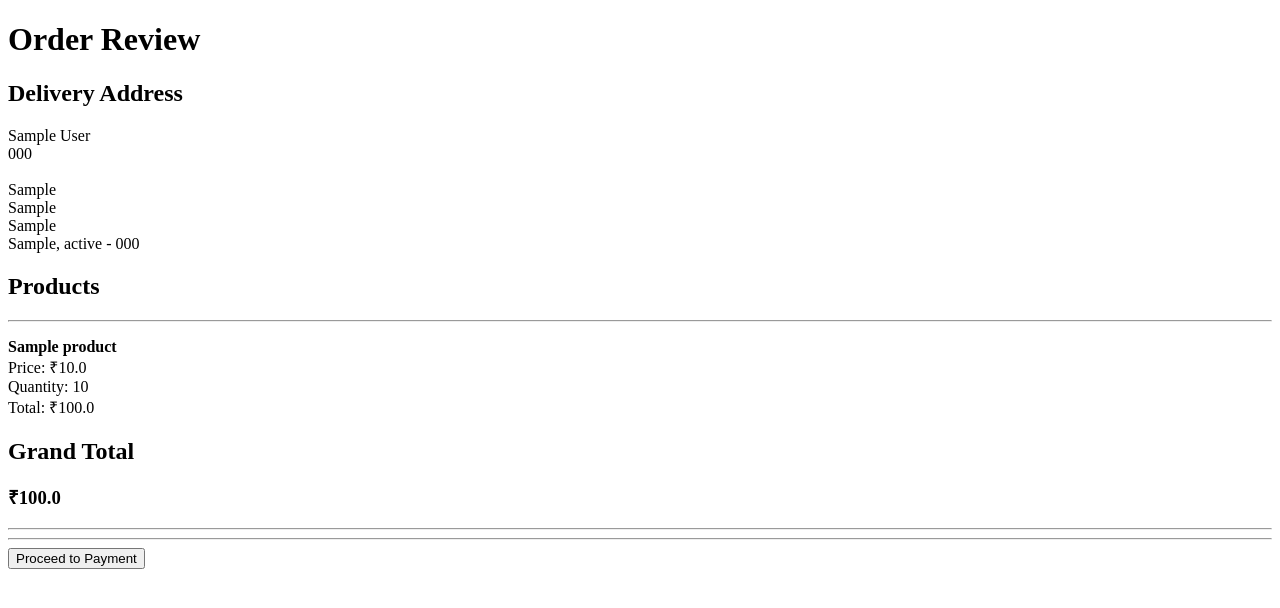
After one commit to devopsbyb/ShopSphere, a Flask app: page /order-review in a window 1280 px wide. The commit adds this page. Shown: the top 608 px of the page. Run offline with Flask 3, Linux system fonts and the light colour scheme; the visitor is signed in with stand-in values (Sample User, id 1); tables that the repository leaves empty hold one stand-in row (values such as "Sample post").

Commit message:
feat: implement checkout, payment simulation, and order management

```diff
--- a/app/routes.py
+++ b/app/routes.py
@@ -1,6 +1,7 @@
-from flask import render_template, request, redirect, session
-from werkzeug.security import generate_password_hash, check_password_hash
-from models import db, User, Product, Cart,Address
+from flask import redirect, render_template, request, session
+from werkzeug.security import check_password_hash, generate_password_hash
+
+from models import Address, Cart, Product, User, Order, OrderItem, db
 
 
 def register_routes(app):
@@ -90,9 +91,7 @@ def register_routes(app):
             return redirect("/login")
 
         cart_items = Cart.query.filter_by(user_id=session["user_id"]).all()
-
         valid_cart_items = [item for item in cart_items if item.product]
-
         total = sum(item.product.price * item.quantity for item in valid_cart_items)
 
         return render_template(
@@ -112,9 +111,9 @@ def register_routes(app):
             return redirect("/cart")
 
         if cart_item.quantity > 1:
-           cart_item.quantity -= 1
+            cart_item.quantity -= 1
         else:
-          db.session.delete(cart_item)
+            db.session.delete(cart_item)
 
         db.session.commit()
         return redirect("/cart")
@@ -175,3 +174,170 @@ def register_routes(app):
         addresses = Address.query.filter_by(user_id=session["user_id"]).all()
 
         return render_template("addresses.html", addresses=addresses)
+
+    @app.route("/delete-address/<int:address_id>", methods=["POST"])
+    def delete_address(address_id):
+        if "user_id" not in session:
+            return redirect("/login")
+
+        address = Address.query.get_or_404(address_id)
+
+        if address.user_id != session["user_id"]:
+            return redirect("/addresses")
+
+        db.session.delete(address)
+        db.session.commit()
+
+        return redirect("/addresses")
+
+    @app.route("/edit-address/<int:address_id>", methods=["GET", "POST"])
+    def edit_address(address_id):
+        if "user_id" not in session:
+            return redirect("/login")
+
+        address = Address.query.get_or_404(address_id)
+
+        if address.user_id != session["user_id"]:
+            return redirect("/addresses")
+
+        if request.method == "POST":
+            address.full_name = request.form["full_name"]
+            address.phone_number = request.form["phone_number"]
+            address.line1 = request.form["line1"]
+            address.line2 = request.form["line2"]
+            address.line3 = request.form["line3"]
+            address.city = request.form["city"]
+            address.state = request.form["state"]
+            address.pincode = request.form["pincode"]
+
+            if "is_default" in request.form:
+                Address.query.filter_by(user_id=session["user_id"]).update({"is_default": False})
+                address.is_default = True
+            else:
+                address.is_default = False
+
+            db.session.commit()
+            return redirect("/addresses")
+
+        return render_template("edit_address.html", address=address)
+
+    @app.route("/select-address/<int:address_id>", methods=["POST"])
+    def select_address(address_id):
+        if "user_id" not in session:
+            return redirect("/login")
+
+        address = Address.query.get_or_404(address_id)
+
+        if address.user_id != session["user_id"]:
+            return redirect("/addresses")
+
+        session["selected_address_id"] = address.id
+
+        return redirect("/order-review")
+
+    @app.route("/order-review")
+    def order_review():
+        if "user_id" not in session:
+            return redirect("/login")
+
+        if "selected_address_id" not in session:
+            return redirect("/addresses")
+
+        address = Address.query.get_or_404(session["selected_address_id"])
+        cart_items = Cart.query.filter_by(user_id=session["user_id"]).all()
+
+        total = 0
+        for item in cart_items:
+            total += item.product.price * item.quantity
+
+        return render_template(
+            "order_review.html",
+            address=address,
+            cart_items=cart_items,
+            total=total,
+        )
+
+    @app.route("/place-order", methods=["POST"])
+    def place_order():
+        if "user_id" not in session:
+            return redirect("/login")
+
+        if "selected_address_id" not in session:
+            return redirect("/addresses")
+
+        cart_items = Cart.query.filter_by(user_id=session["user_id"]).all()
+
+        if not cart_items:
+            return redirect("/cart")
+
+        total = 0
+        for item in cart_items:
+            total += item.product.price * item.quantity
+
+        order = Order(
+            user_id=session["user_id"],
+            address_id=session["selected_address_id"],
+            total_amount=total,
+        )
+
+        db.session.add(order)
+        db.session.commit()
+
+        for item in cart_items:
+            order_item = OrderItem(
+                order_id=order.id,
+                product_id=item.product_id,
+                quantity=item.quantity,
+                price=item.product.price,
+            )
+            db.session.add(order_item)
+
+        db.session.commit()
+
+        return redirect(f"/payment/{order.id}")
+
+
+    @app.route("/payment/<int:order_id>")
+    def payment(order_id):
+        if "user_id" not in session:
+            return redirect("/login")
+
+        order = Order.query.get_or_404(order_id)
+
+        if order.user_id != session["user_id"]:
+            return redirect("/products")
+
+        return render_template("payment.html", order=order)
+
+    @app.route("/payment-success/<int:order_id>", methods=["POST"])
+    def payment_success(order_id):
+        if "user_id" not in session:
+            return redirect("/login")
+
+        order = Order.query.get_or_404(order_id)
+
+        if order.user_id != session["user_id"]:
+            return redirect("/products")
+        order.payment_status = "Paid"
+
+        db.session.commit()
+
+        Cart.query.filter_by(
+            user_id=session["user_id"]
+        ).delete()
+
+        db.session.commit()
+
+        return render_template(
+            "order_success.html",
+             order=order
+        )
+
+    @app.route("/my-orders")
+    def my_orders():
+        if "user_id" not in session:
+            return redirect("/login")
+
+        orders = Order.query.filter_by(user_id=session["user_id"]).order_by(Order.created_at.desc()).all()
+
+        return render_template("my_orders.html", orders=orders)
--- /dev/null
+++ b/app/templates/order_review.html
@@ -0,0 +1,65 @@
+<!DOCTYPE html>
+<html>
+
+<head>
+    <title>Order Review</title>
+</head>
+
+<body>
+
+<h1>Order Review</h1>
+
+<h2>Delivery Address</h2>
+
+<p>
+    {{ address.full_name }}<br>
+    {{ address.phone_number }}<br><br>
+
+    {{ address.line1 }}<br>
+    {{ address.line2 }}<br>
+
+    {% if address.line3 %}
+        {{ address.line3 }}<br>
+    {% endif %}
+
+    {{ address.city }},
+    {{ address.state }} -
+    {{ address.pincode }}
+</p>
+
+<h2>Products</h2>
+
+<hr>
+
+{% for item in cart_items %}
+
+<p>
+    <strong>{{ item.product.name }}</strong><br>
+
+    Price: ₹{{ item.product.price }}<br>
+
+    Quantity: {{ item.quantity }}<br>
+
+    Total:
+    ₹{{ item.product.price * item.quantity }}
+</p>
+
+<h2>Grand Total</h2>
+
+<h3>₹{{ total }}</h3>
+
+<hr>
+
+<hr>
+
+<form action="/place-order" method="POST">
+    <button type="submit">
+        Proceed to Payment
+    </button>
+</form>
+
+{% endfor %}
+
+</body>
+
+</html>
```
Also changed, not shown: app/models.py (+74 -0 lines), app/templates/addresses.html (+20 -1 lines), app/templates/edit_address.html (added, +86 -0 lines), app/templates/my_orders.html (added, +48 -0 lines), app/templates/order_success.html (+38 -2 lines), app/templates/payment.html (added, +26 -0 lines).
